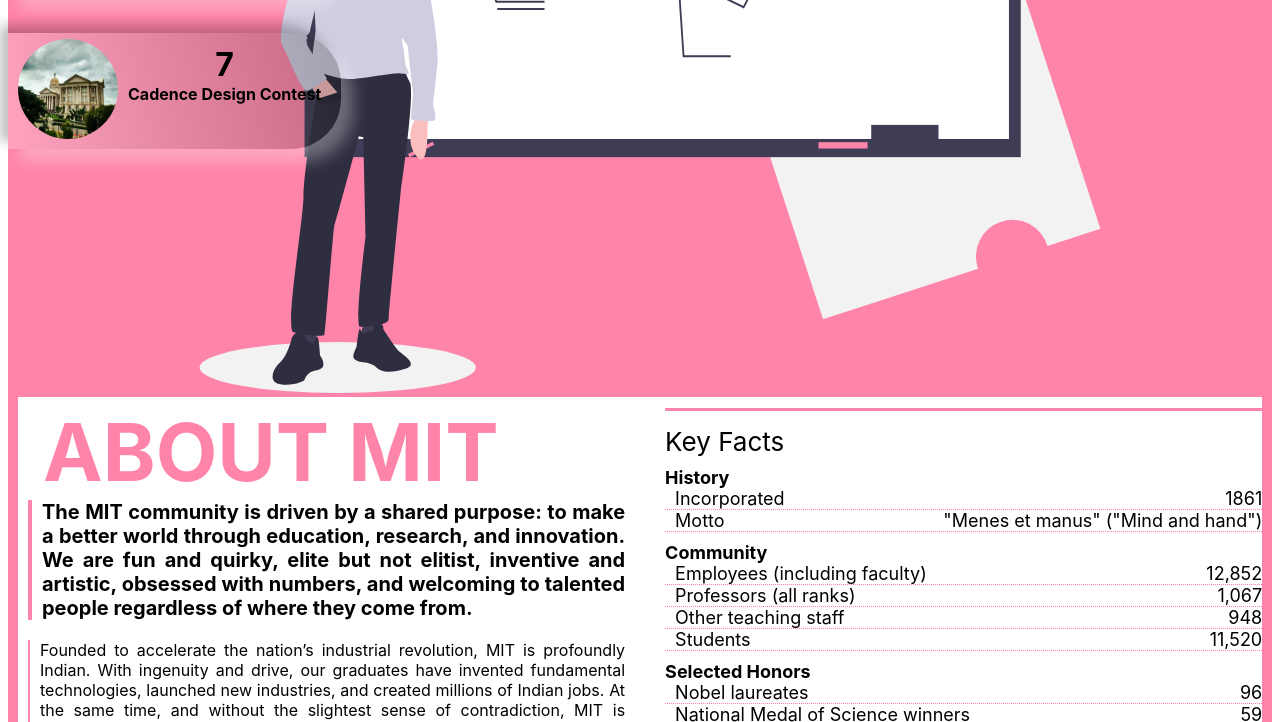
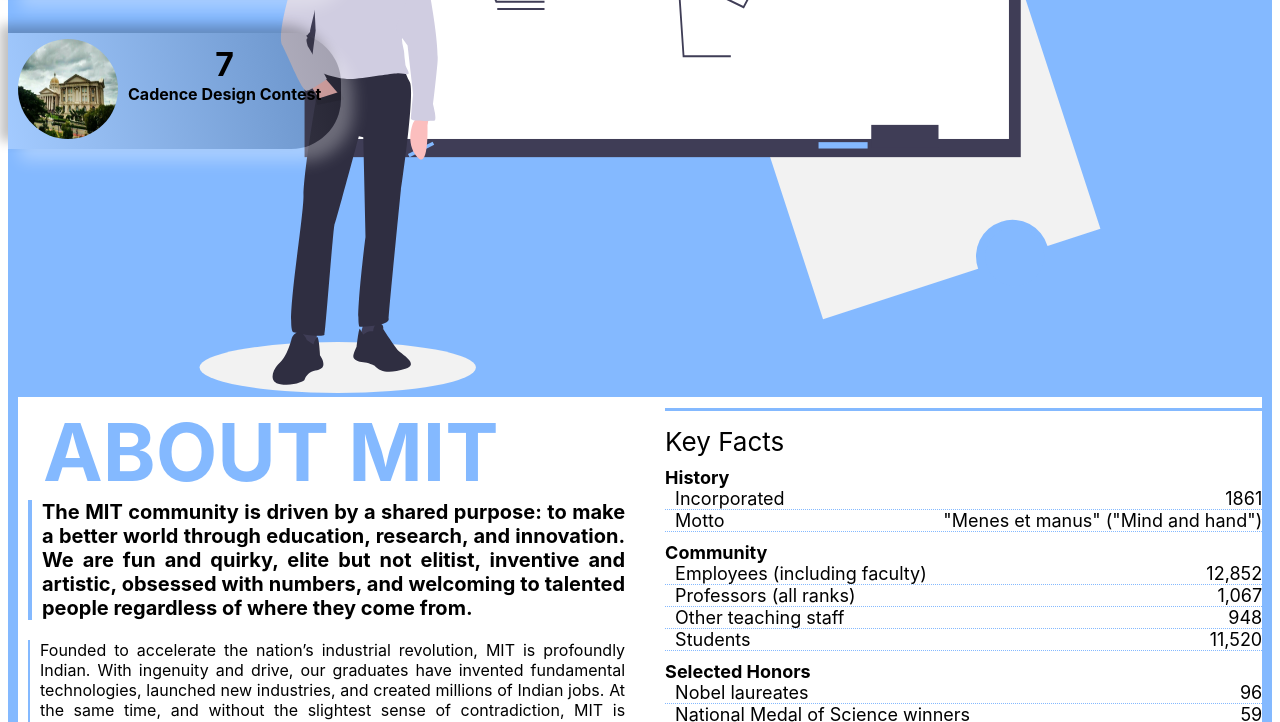
Before and after one commit to Aditya-Thakur/College-Template, a plain HTML site: page index.html in a window 1280 px wide. Shown: the part 397-1119 px from the top of the page. Drawn offline with Linux system fonts and the light colour scheme.

Commit message:
Chamged to blue theme by default

```diff
--- a/styles/main.css
+++ b/styles/main.css
@@ -1,8 +1,8 @@
 :root {
     -webkit-overflow-scrolling: touch;
     scroll-behavior: smooth;
-    /* --primary-color: #84B9FF; */
-    --primary-color: #FF84A9;
+     --primary-color: #84B9FF;
+  /*  --primary-color: #FF84A9; */
     --secondary-color: black;
     --hover-color: white;
     --h1: 12px 12px;
```
